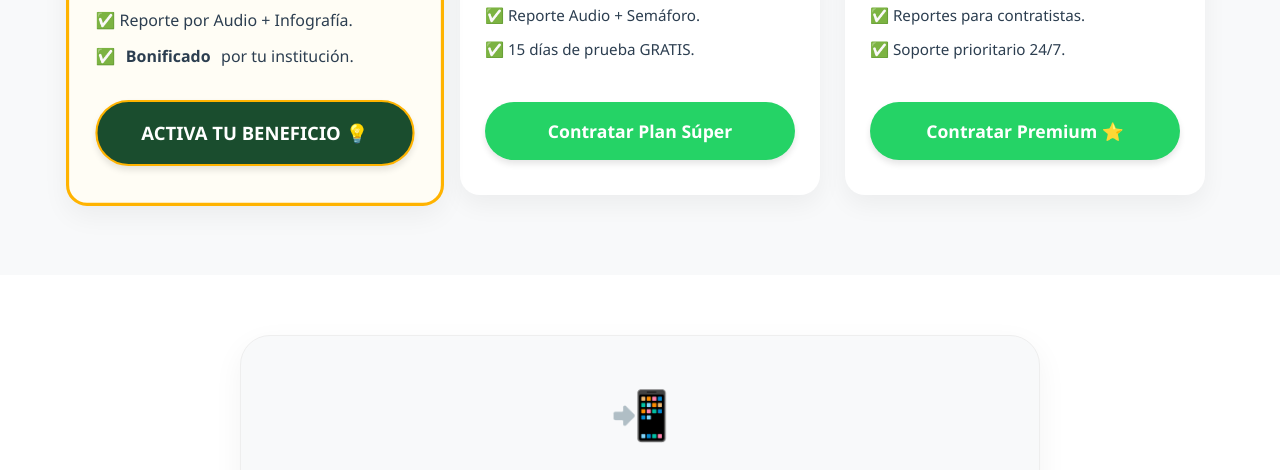
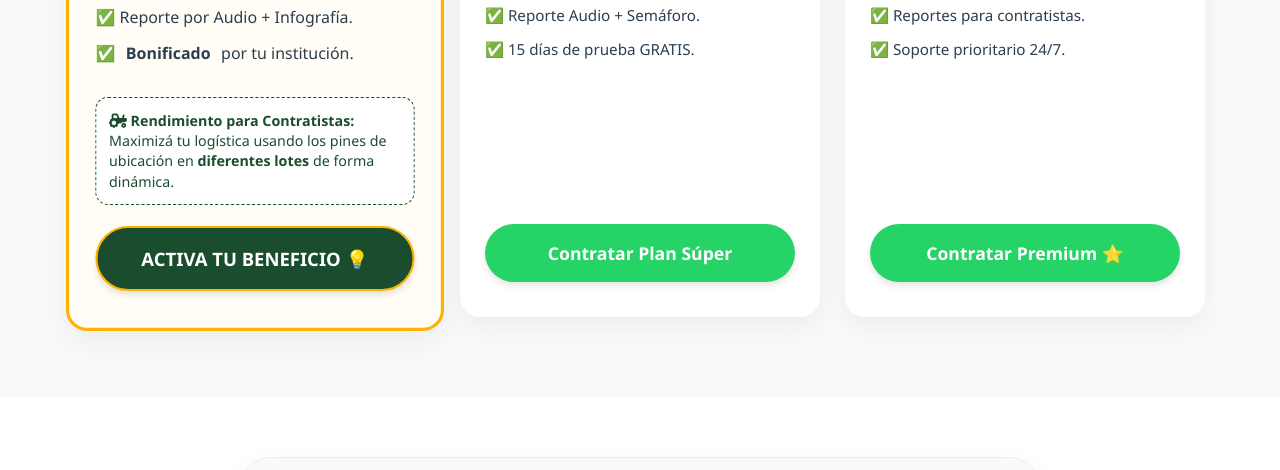
Before and after one commit to lavozdelagroarg-clima/lote, a plain HTML site: page index.html in a window 1280 px wide. Shown: the part 2142-2612 px from the top of the page. Drawn offline with Linux system fonts and the light colour scheme.

Commit message:
Update index.html

```diff
--- a/index.html
+++ b/index.html
@@ -215,12 +215,19 @@
                     <div class="etiqueta">Alianza Institucional 🤝</div>
                     <h3 class="text-center">Plan Institucional</h3>
                     <div class="precio">GRATIS<span> $0</span></div>
+
                     <ul class="features">
                         <li>✅ 16 Pines en tiempo real / mes.</li>
                         <li>✅ 8 Proyecciones a 3 días / mes.</li>
                         <li>✅ Reporte por Audio + Infografía.</li>
                         <li>✅ <b>Bonificado</b> por tu institución.</li>
                     </ul>
+
+                    <div style="background: #fff; border: 1px dashed var(--agro-green); padding: 12px; border-radius: 12px; margin-bottom: 20px; font-size: 0.85rem; color: var(--agro-green); line-height: 1.4;">
+                        <i class="fas fa-tractor"></i> <strong>Rendimiento para Contratistas:</strong>
+                        Maximizá tu logística usando los pines de ubicación en <strong>diferentes lotes</strong> de forma dinámica.
+                    </div>
+
                     <a href="https://wa.me/5492346577908?text=Quiero%20activar%20mi%20beneficio" class="btn" style="background:var(--agro-green); border:2px solid var(--gold); font-weight: 900;">ACTIVA TU BENEFICIO 💡</a>
                 </div>
 
```
